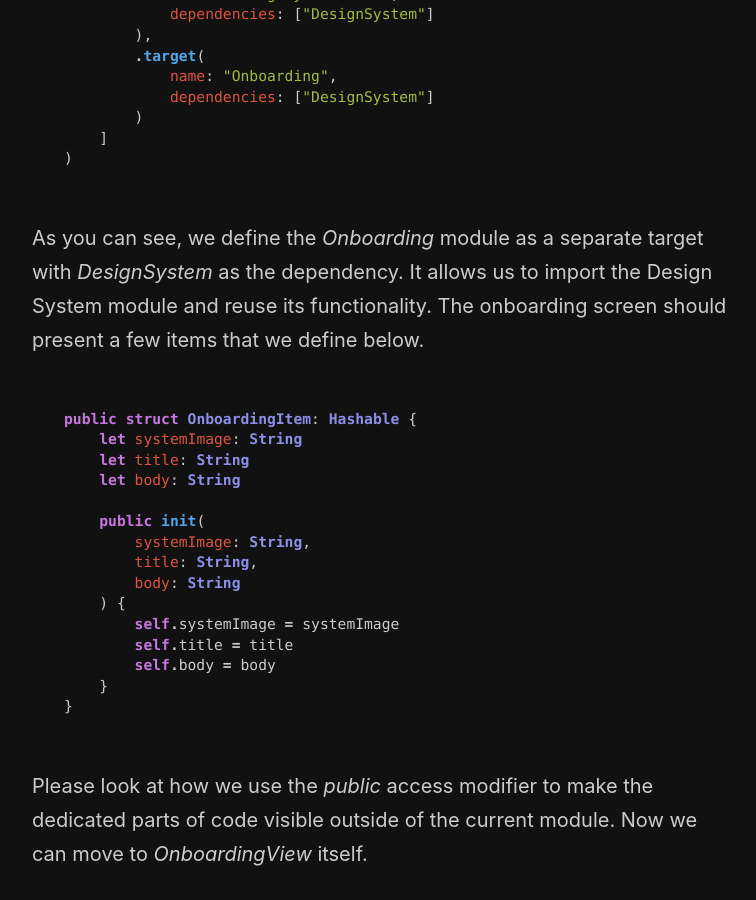
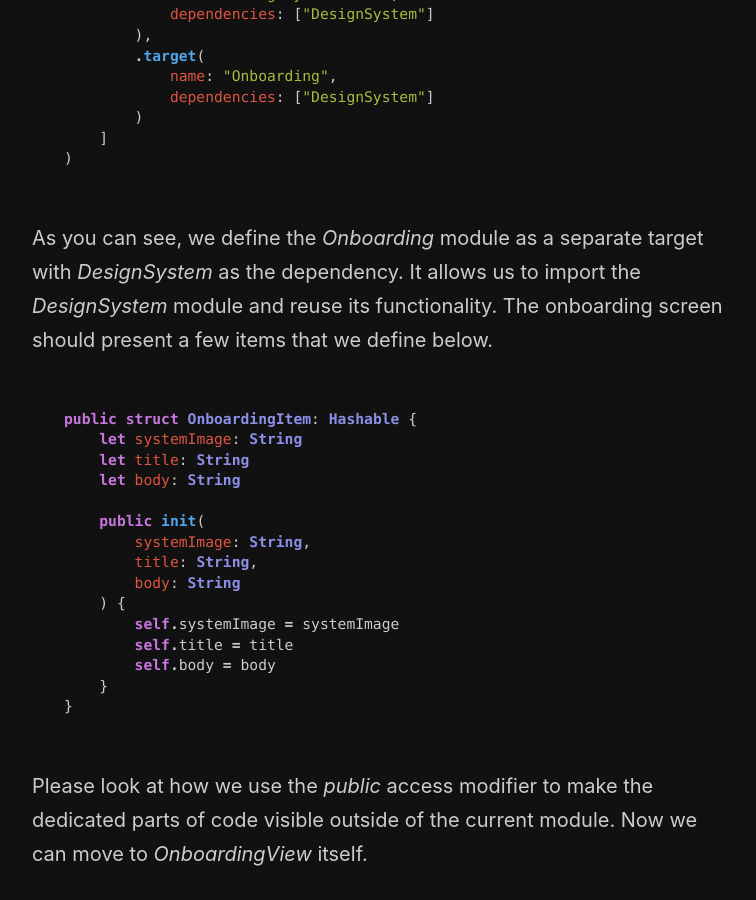
Before and after one commit to mecid/mecid.github.io, a Jekyll site: the page built from _posts/2022-01-19-microapps-architecture-in-swift-feature-modules.md, in a window 1280 px wide and 900 px high, scrolled down 1232 px. Shown: the whole window, without its empty margins (258-1014 px from the left). Built offline with Jekyll 4.4.1, drawn with Linux system fonts in a browser that asks for light colours.

Commit message:
Another formatting improvement in feature modules post

````diff
--- a/_posts/2022-01-19-microapps-architecture-in-swift-feature-modules.md
+++ b/_posts/2022-01-19-microapps-architecture-in-swift-feature-modules.md
@@ -36,7 +36,7 @@
 )
 ```
 
-As you can see, we define the *Onboarding* module as a separate target with *DesignSystem* as the dependency. It allows us to import the Design System module and reuse its functionality. The onboarding screen should present a few items that we define below.
+As you can see, we define the *Onboarding* module as a separate target with *DesignSystem* as the dependency. It allows us to import the *DesignSystem* module and reuse its functionality. The onboarding screen should present a few items that we define below.
 
 ```swift
 public struct OnboardingItem: Hashable {
````
